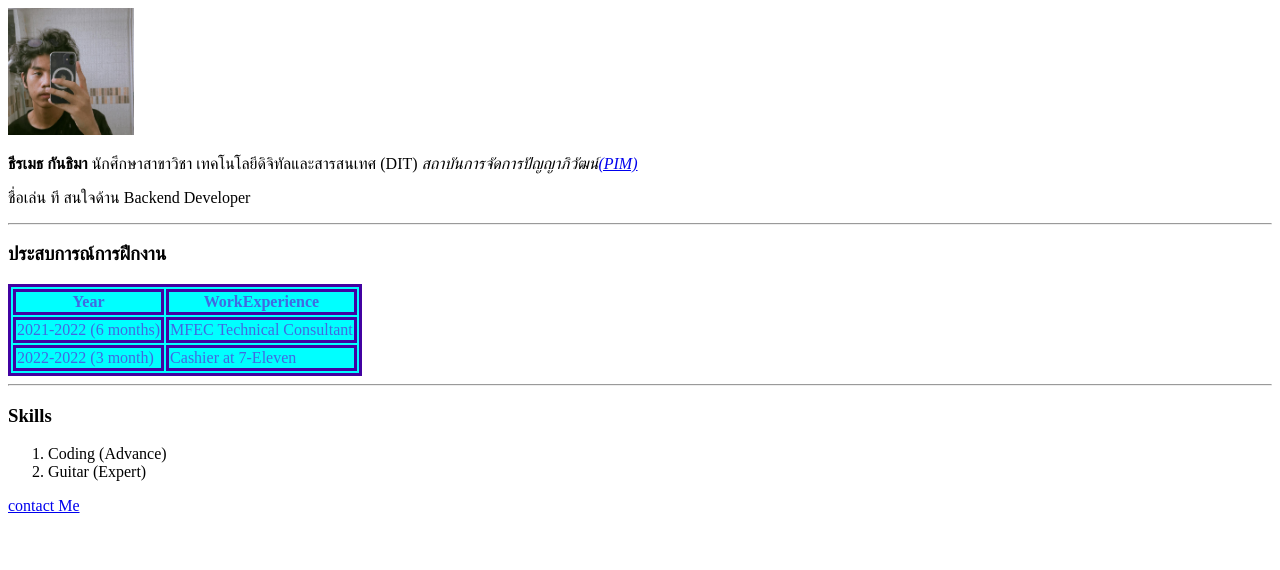
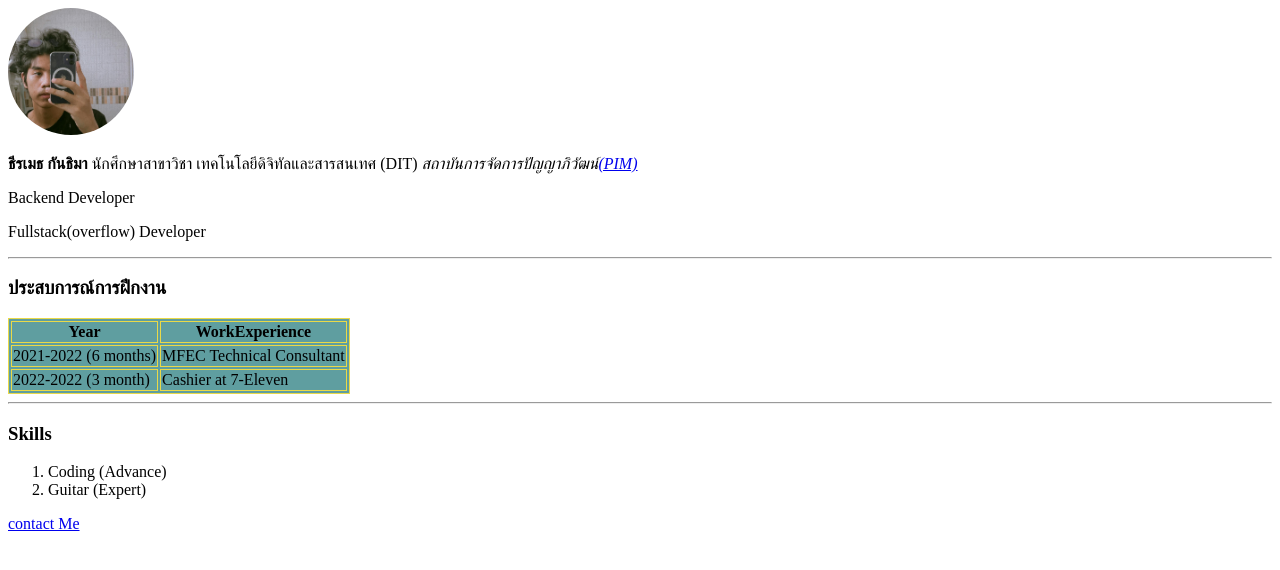
Before and after one commit to tealerr/HelloWorld, a plain HTML site: page resume/index.html in a window 1280 px wide. Drawn offline with Linux system fonts and the light colour scheme.

Commit message:
add link

```diff
--- a/resume/index.html
+++ b/resume/index.html
@@ -2,10 +2,12 @@
 <html lang="en">
 <head>
     <title>Teeramet Kantima's Resume</title>
+    <link rel="stylesheet" href="styles.css">
 </head>
 <body>
     <img src="image/image.png"alt="image of Teeramet"><p><strong>ธีรเมธ กันธิมา</strong> นักศึกษาสาขาวิชา เทคโนโลยีดิจิทัลและสารสนเทศ (DIT) <em>สถาบันการจัดการปัญญาภิวัฒน์<a href="https://pim.ac.th/">(PIM)</a> </em></p>
-   <p>ชื่อเล่น ที สนใจด้าน Backend Developer </p>
+   <p>Backend Developer</p>
+   <p>Fullstack(overflow) Developer</p>
 
    <hr>
 
@@ -48,10 +50,10 @@
         width: 10%;
     }
     table,thead,th,td{
-        border: 3px solid;
-        border-color:   rgb(66, 2, 162);
-        Background-color: aqua;
-        color: royalblue;
+        border: 1px solid;
+        border-color:   rgb(233, 217, 73);
+        background-color: cadetblue;
+        color: black;
     }
 </style>
 
--- a/resume/styles.css
+++ b/resume/styles.css
@@ -9,5 +9,5 @@ table,td,th,tr{
     border-color: rgba(30, 160, 177, 0.288);
 }
 img{
-    border-radius: 50%;
+    border-radius: 60%;
 }
```
